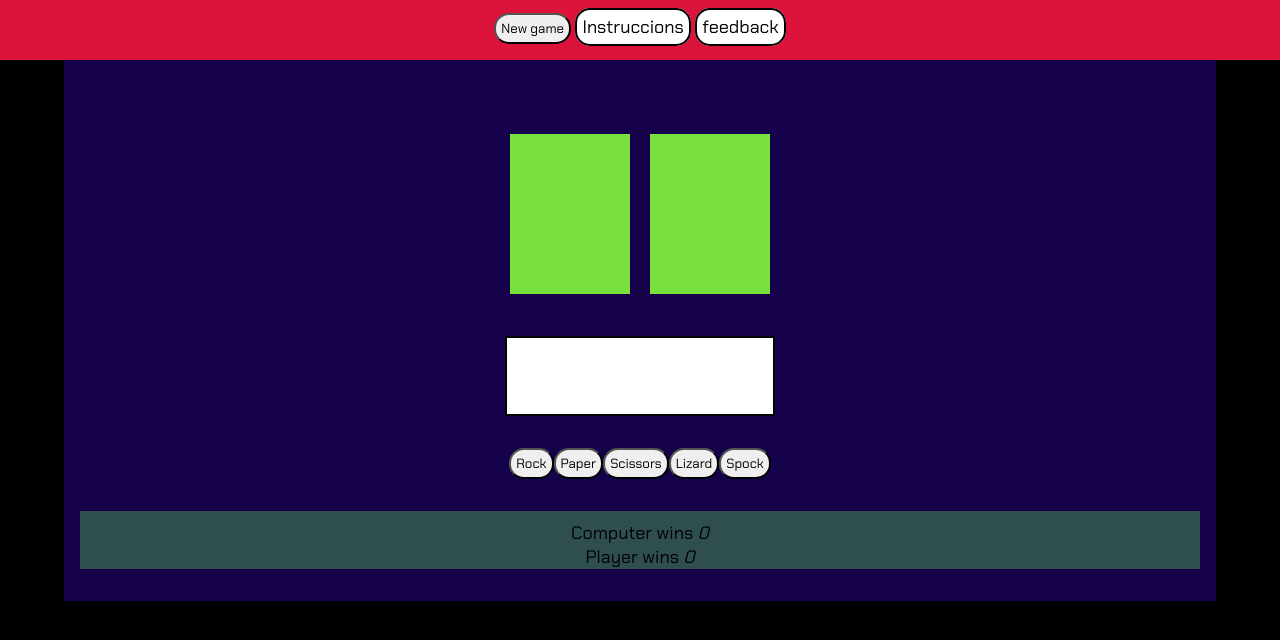
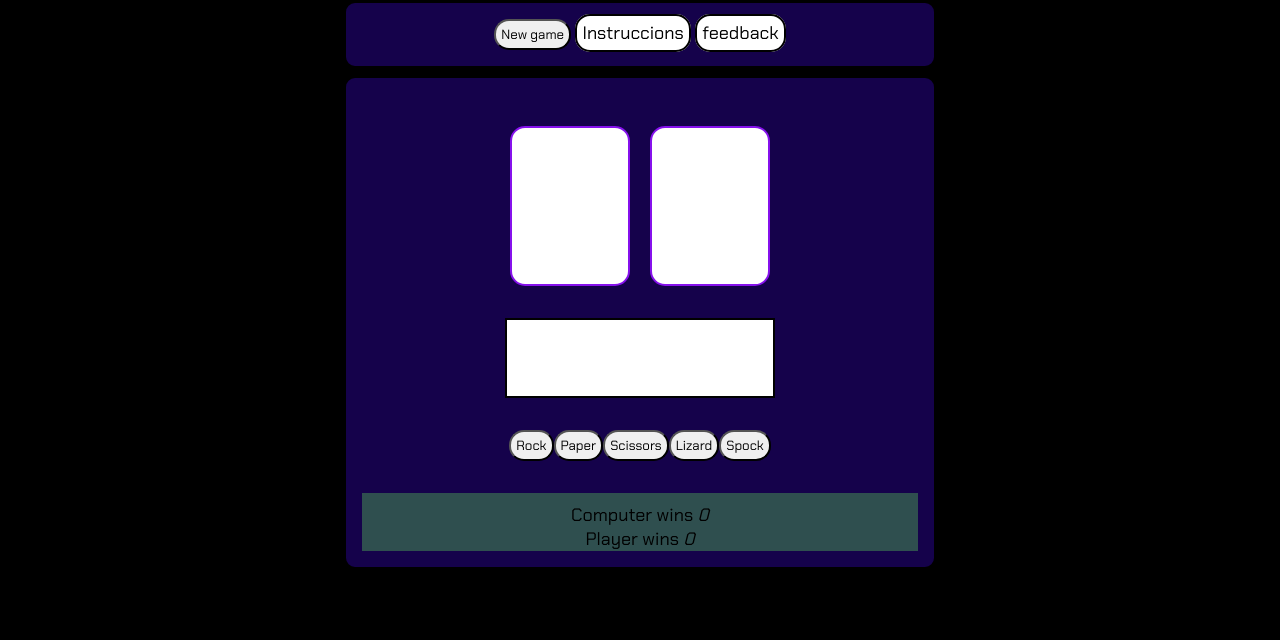
Before and after one commit to MiguelSanLeon/Rock-Paper-Scissors-Lizard-Spock, a plain HTML site: page index.html in a window 1280 px wide. Shown: the part 128-768 px from the top of the page. Drawn offline with Linux system fonts and the light colour scheme.

Commit message:
Fix elements in style.css

```diff
--- a/assets/css/style.css
+++ b/assets/css/style.css
@@ -22,10 +22,14 @@ h1 {
 }
 
 nav {
-    width: 100%;
+    max-width: 100%;
+    width: 600px;
     padding: 1rem;
     text-align: center;
-    background-color: crimson;
+    background-color: hsl(256, 95%, 15%);
+    margin: auto;
+    border: 6px solid black;
+    border-radius: 15px;
 }
 
 nav li {
@@ -44,12 +48,14 @@ nav a {
 }
 
 .container {
-    width: 90%;
-    max-width: 1200px;
+    width: 600px;
+    max-width: 100%;
     margin: 0 auto;
-    padding: 2rem 1rem;
+    padding: 1rem;
     background-color: hsl(256, 95%, 15%);
     text-align: center;
+    border: 6px solid black;
+    border-radius: 15px;
 }
 
 .cards {
@@ -62,14 +68,16 @@ nav a {
 .card {
     flex: 0 0 120px;
     height: 160px;
-    background-color: rgb(121, 225, 61);
-    margin: 10px;
+    background-color: white;
+    border: 2px solid rgb(134, 17, 236);
+    border-radius: 15px;
+    margin: 0px 10px 0px 10px;
 }
 
 .card img {
     max-width: 100%;
     max-height: 100%;
-    object-fit: contain;
+    object-fit: cover;
 }
 
 .buttons {
```
